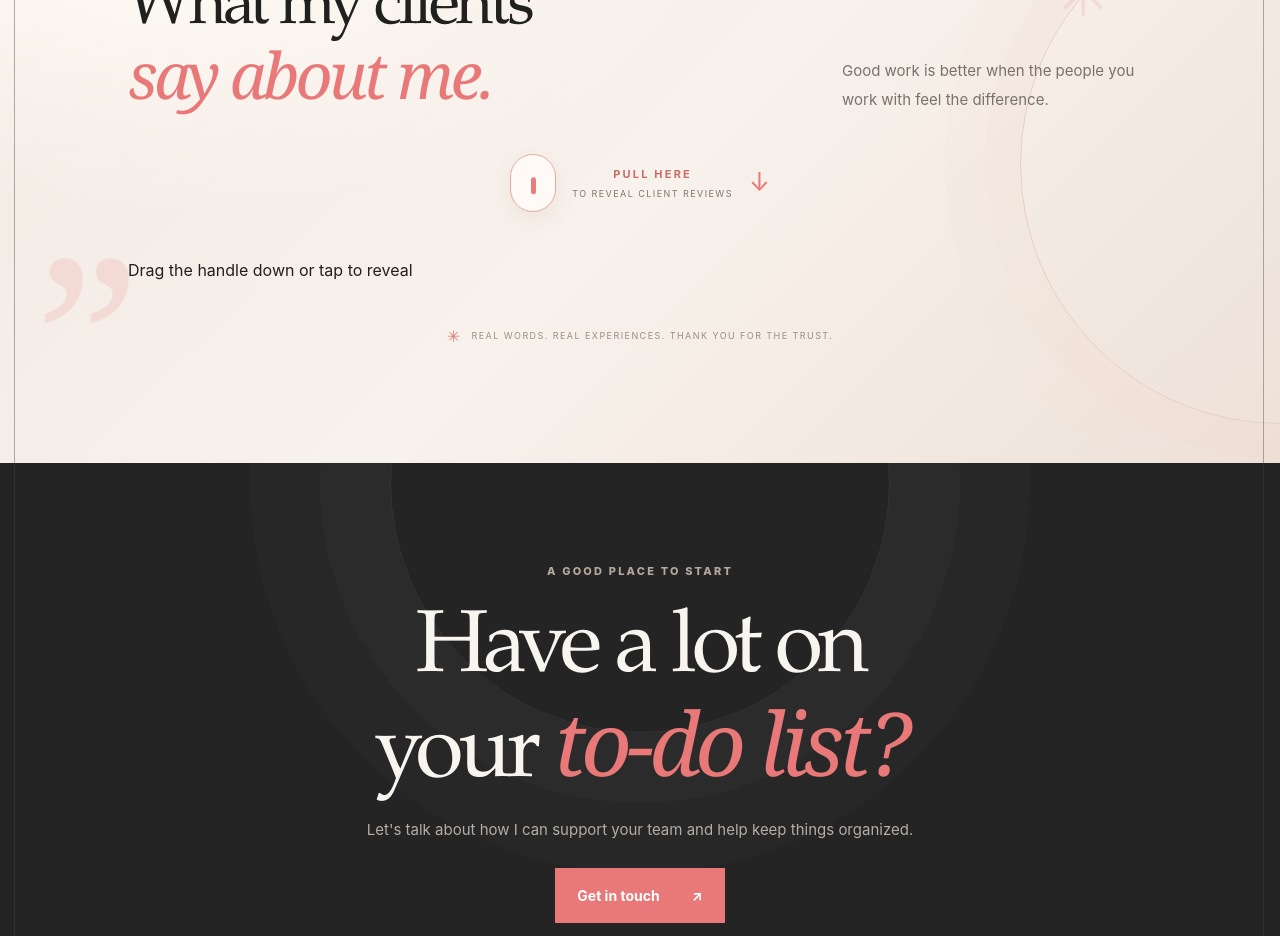
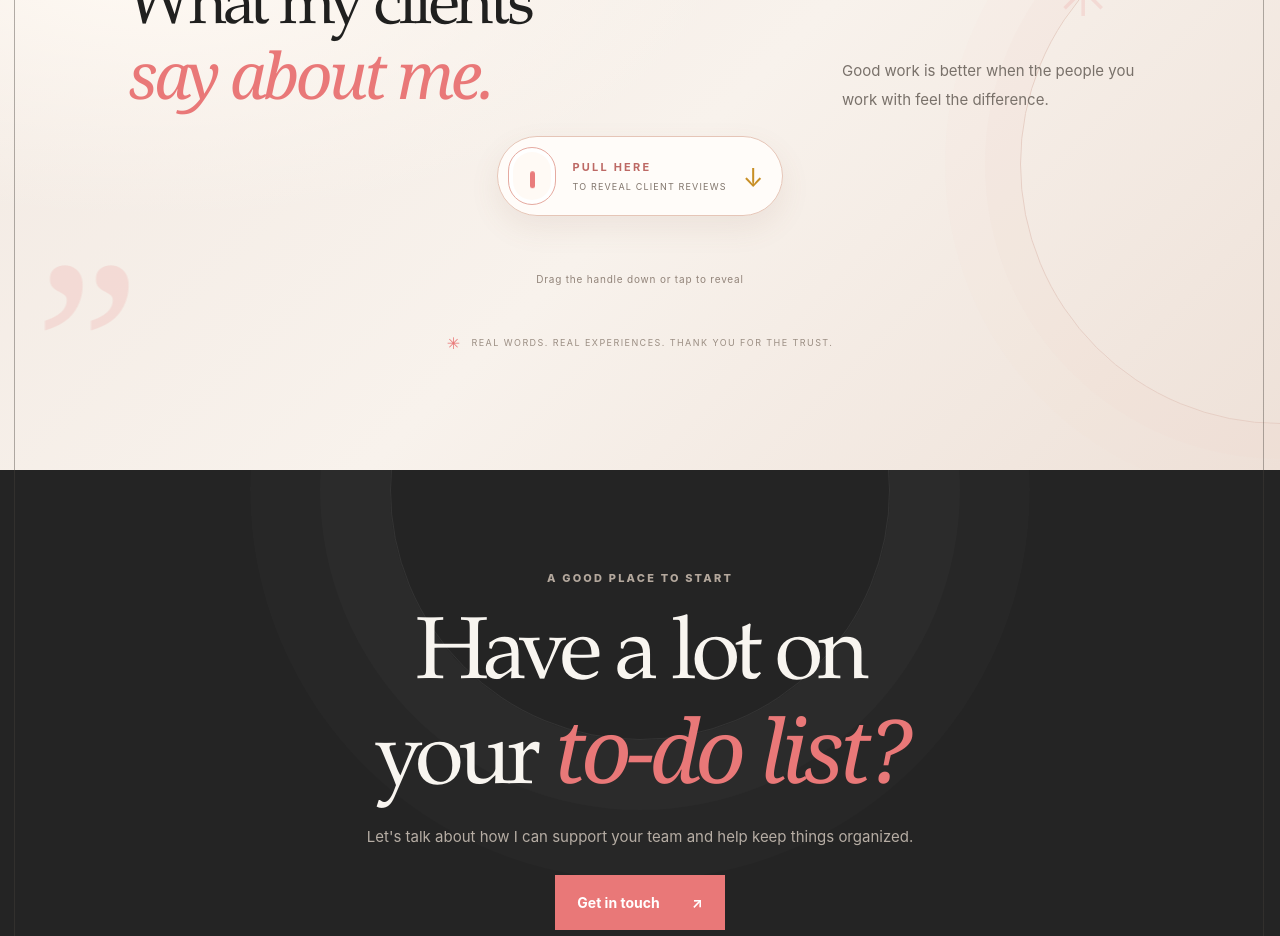
Before and after one commit to ivydachaibaligya-dot/Website, a Next.js app: page / in a window 1280 px wide. Shown: the part 8940-9876 px from the top of the page. Built offline with nearby package versions, Linux system fonts and the light colour scheme.

Commit message:
Style interactive pull-to-reveal testimonials

```diff
--- a/src/app/globals.css
+++ b/src/app/globals.css
@@ -500,3 +500,41 @@ p, span, div { font-family: var(--font-inter), sans-serif; }
   .ivy-review-pull-line i,.ivy-testimonial-decoration-one,.ivy-testimonial-card { animation:none!important; }
   .ivy-testimonial-card,.ivy-testimonial-featured { transform:none!important; }
 }
+
+
+/* Interactive pull-to-reveal testimonials */
+.ivy-pull-control { display:flex; flex-direction:column; align-items:center; gap:10px; margin:-18px auto 44px; position:relative; z-index:2; }
+.ivy-review-pull { width:max-content; max-width:100%; display:flex; align-items:center; gap:16px; padding:10px 18px 10px 10px; border:1px solid #e5c5b7; border-radius:999px; background:rgba(255,253,250,.92); color:#4a403a; box-shadow:0 12px 30px #8f5e4d18; cursor:grab; touch-action:none; user-select:none; transition:box-shadow .25s,border-color .25s,background .25s; }
+.ivy-review-pull:active { cursor:grabbing; }
+.ivy-review-pull:hover { border-color:#dc9c91; box-shadow:0 16px 36px #8f5e4d25; }
+.ivy-review-pull:focus-visible { outline:3px solid #e97878; outline-offset:5px; }
+.ivy-review-pull-line { width:48px; height:58px; flex:0 0 48px; border:1px solid #e5aaa1; border-radius:30px; display:grid; place-items:start center; padding-top:8px; background:#fffaf5; box-shadow:inset 0 0 0 4px #fff; }
+.ivy-review-pull-line i { display:block; width:5px; height:17px; border-radius:8px; background:var(--pink); animation:ivyPull 1.5s ease-in-out infinite; }
+.ivy-review-pull-copy { text-align:left; }
+.ivy-review-pull-copy strong,.ivy-review-pull-copy small { display:block; }
+.ivy-review-pull-copy strong { font-size:11px; letter-spacing:.2em; color:#bd6965; }
+.ivy-review-pull-copy small { margin-top:4px; font-size:9px; letter-spacing:.13em; color:#81756c; }
+.ivy-review-pull-arrow { display:inline-block; color:#c88f25; font-size:25px; animation:ivyArrowBounce 1.2s ease-in-out infinite; }
+.ivy-pull-instruction { color:#92847a; font-size:10px; letter-spacing:.08em; text-align:center; }
+.ivy-pull-control.is-revealed .ivy-review-pull-line i { animation:none; transform:translateY(16px); }
+.ivy-pull-control.is-revealed .ivy-review-pull-arrow { animation:none; }
+.ivy-testimonial-grid.is-visible { animation:ivyReviewReveal .55s ease both; }
+.ivy-testimonial-grid.is-visible .ivy-testimonial-card { animation:ivyReviewCardIn .65s cubic-bezier(.2,.7,.2,1) both; }
+.ivy-testimonial-grid.is-visible .ivy-testimonial-card:nth-child(2) { animation-delay:160ms; }
+.ivy-testimonial-grid.is-visible .ivy-testimonial-card:nth-child(3) { animation-delay:320ms; }
+.ivy-testimonial-stars { color:#d9a52c; text-shadow:0 1px 0 #fff0c4; }
+.ivy-testimonial-card { transition:transform .35s ease,box-shadow .35s ease,border-color .35s ease; }
+.ivy-testimonial-card:hover { transform:translateY(-9px); box-shadow:0 26px 55px #34281b1c; border-color:#dfb48d; }
+@keyframes ivyArrowBounce { 0%,100% { transform:translateY(0); } 50% { transform:translateY(7px); } }
+@keyframes ivyReviewReveal { from { opacity:0; } to { opacity:1; } }
+@keyframes ivyReviewCardIn { from { opacity:0; transform:translateY(28px); } to { opacity:1; transform:translateY(0); } }
+@media(max-width:700px) {
+  .ivy-pull-control { margin:-8px auto 32px; }
+  .ivy-review-pull { gap:12px; padding-right:14px; }
+  .ivy-review-pull-copy strong { font-size:10px; }
+  .ivy-review-pull-copy small { font-size:8px; }
+}
+@media(prefers-reduced-motion:reduce) {
+  .ivy-review-pull-line i,.ivy-review-pull-arrow { animation:none!important; }
+  .ivy-testimonial-grid.is-visible,.ivy-testimonial-grid.is-visible .ivy-testimonial-card { animation:none!important; }
+}
```
